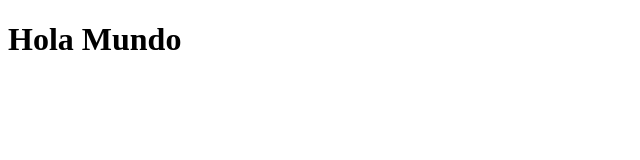
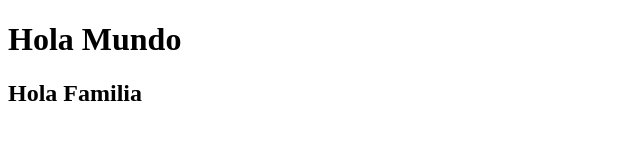
Before and after one commit to adonayruano/Prueba2, a plain HTML site: page index.html in a window 1280 px wide. Shown: the whole page, without its empty margins (0-640 px from the left). Drawn offline with Linux system fonts and the light colour scheme.

Commit message:
Agregue un h2

```diff
--- a/index.html
+++ b/index.html
@@ -7,5 +7,6 @@
 </head>
 <body>
     <h1>Hola Mundo</h1>
+    <h2>Hola Familia</h2>
 </body>
 </html>
```
